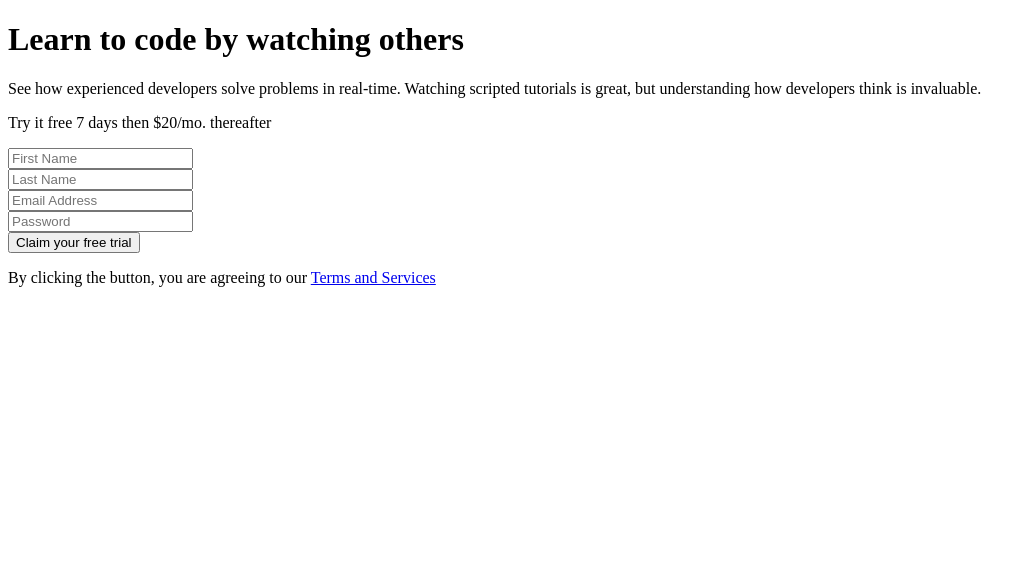
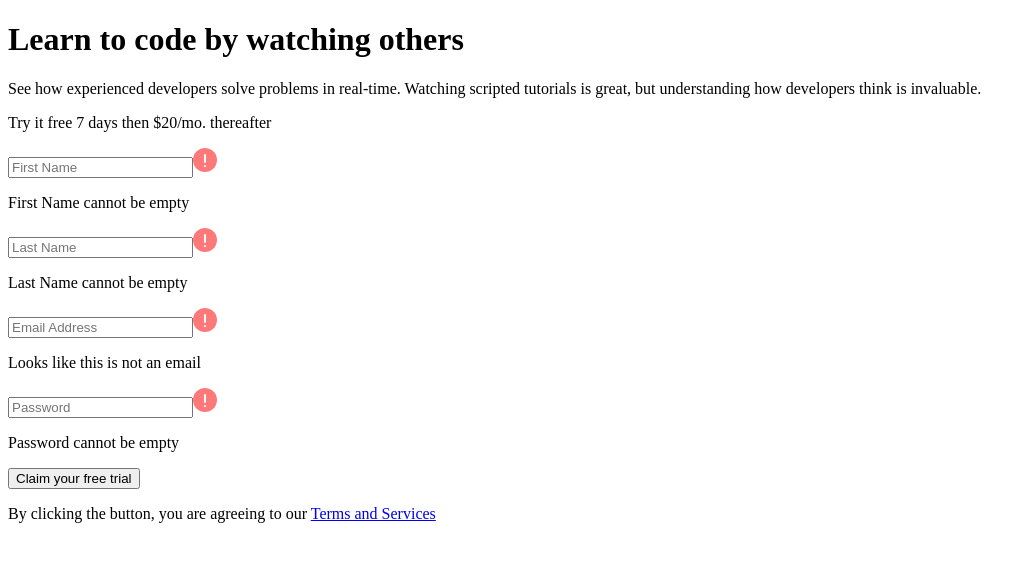
Before and after one commit to Remy349/intro-component-with-signup-form, a React (Vite) app: page / in a window 1280 px wide. Shown: the top 562 px of the page, without its empty margins (0-1036 px from the left). Built offline with nearby package versions, Linux system fonts and the light colour scheme; the HTML template or start-up script is replaced by a standard one.

Commit message:
Project completed, need to hide and show error messages

```diff
--- a/src/App.jsx
+++ b/src/App.jsx
@@ -1,7 +1,32 @@
 import React from 'react'
 import { IntroContent } from './components/IntroContent'
 
+import iconError from './images/icon-error.svg'
+
 class App extends React.Component {
+  constructor() {
+    super()
+    this.state = {
+      firstName: '',
+      lastName: '',
+      emailAddress: '',
+      password: '',
+    }
+
+    this.handleSubmit = this.handleSubmit.bind(this)
+    this.handleInputChange = this.handleInputChange.bind(this)
+  }
+
+  handleInputChange(e) {
+    const target = e.target
+    const value = target.value
+    const name = target.name
+
+    this.setState({
+      [name]: value,
+    })
+  }
+
   handleSubmit(e) {
     e.preventDefault()
   }
@@ -19,14 +44,25 @@ class App extends React.Component {
             </div>
           </div>
           <div>
-            <form onClick={this.handleSubmit} className='intro__form'>
+            <form onSubmit={this.handleSubmit} className='intro__form'>
               <div className='intro__form-container'>
                 <input
                   type='text'
                   className='intro__form-input'
                   autoComplete='off'
                   placeholder='First Name'
+                  name='firstName'
+                  onChange={this.handleInputChange}
+                  value={this.state.firstName}
                 />
+                <img
+                  className='intro__form-icon show'
+                  src={iconError}
+                  alt='Icon error'
+                />
+                <p className='intro__form-message show'>
+                  First Name cannot be empty
+                </p>
               </div>
               <div className='intro__form-container'>
                 <input
@@ -34,7 +70,16 @@ class App extends React.Component {
                   className='intro__form-input'
                   autoComplete='off'
                   placeholder='Last Name'
+                  name='lastName'
+                  onChange={this.handleInputChange}
+                  value={this.state.lastName}
                 />
+                <img
+                  className='intro__form-icon'
+                  src={iconError}
+                  alt='Icon error'
+                />
+                <p className='intro__form-message'>Last Name cannot be empty</p>
               </div>
               <div className='intro__form-container'>
                 <input
@@ -42,14 +87,34 @@ class App extends React.Component {
                   className='intro__form-input'
                   autoComplete='off'
                   placeholder='Email Address'
+                  name='emailAddress'
+                  onChange={this.handleInputChange}
+                  value={this.state.emailAddress}
                 />
+                <img
+                  className='intro__form-icon'
+                  src={iconError}
+                  alt='Icon error'
+                />
+                <p className='intro__form-message'>
+                  Looks like this is not an email
+                </p>
               </div>
               <div className='intro__form-container'>
                 <input
                   type='password'
                   className='intro__form-input'
                   placeholder='Password'
+                  name='password'
+                  onChange={this.handleInputChange}
+                  value={this.state.password}
                 />
+                <img
+                  className='intro__form-icon'
+                  src={iconError}
+                  alt='Icon error'
+                />
+                <p className='intro__form-message'>Password cannot be empty</p>
               </div>
               <button className='intro__form-submit' type='submit'>
                 Claim your free trial
--- a/src/scss/styles.scss
+++ b/src/scss/styles.scss
@@ -22,6 +22,14 @@ body {
   background-size: cover;
   background-repeat: no-repeat;
   overflow-x: hidden;
+}
+
+.show {
+  display: block;
+}
+
+.hide {
+  display: none;
 }
 
 .intro {
@@ -79,6 +87,10 @@ body {
     padding: 1.5rem;
     box-shadow: 0 8px rgba(0,0,0,.25);
 
+    &-container {
+      position: relative;
+    }
+
     &-input {
       width: 100%;
       font-family: inherit;
@@ -89,6 +101,32 @@ body {
       padding: 1rem 3rem 1rem 1.3rem;
       border-radius: .4rem;
       border: 1px solid rgba(0,0,0,.2);
+
+      &.error {
+        border: 2px solid $Red;
+      }
+
+      &:focus {
+        border: 1px solid $Dark-Blue;
+
+        &.error {
+          border: 2px solid $Red;
+        }
+      }
+    }
+
+    &-icon {
+      position: absolute;
+      right: 1rem;
+      top: 1rem;
+    }
+
+    &-message {
+      color: $Red;
+      text-align: right;
+      font-style: italic;
+      margin-top: .3rem;
+      font-size: .7rem;
     }
 
     &-submit {
@@ -123,6 +161,10 @@ body {
     }
   }
 }
+
+//.error {
+  //border: 2px solid $Red;
+//}
 
 @media screen and (min-width: 500px) {
   body {
```
